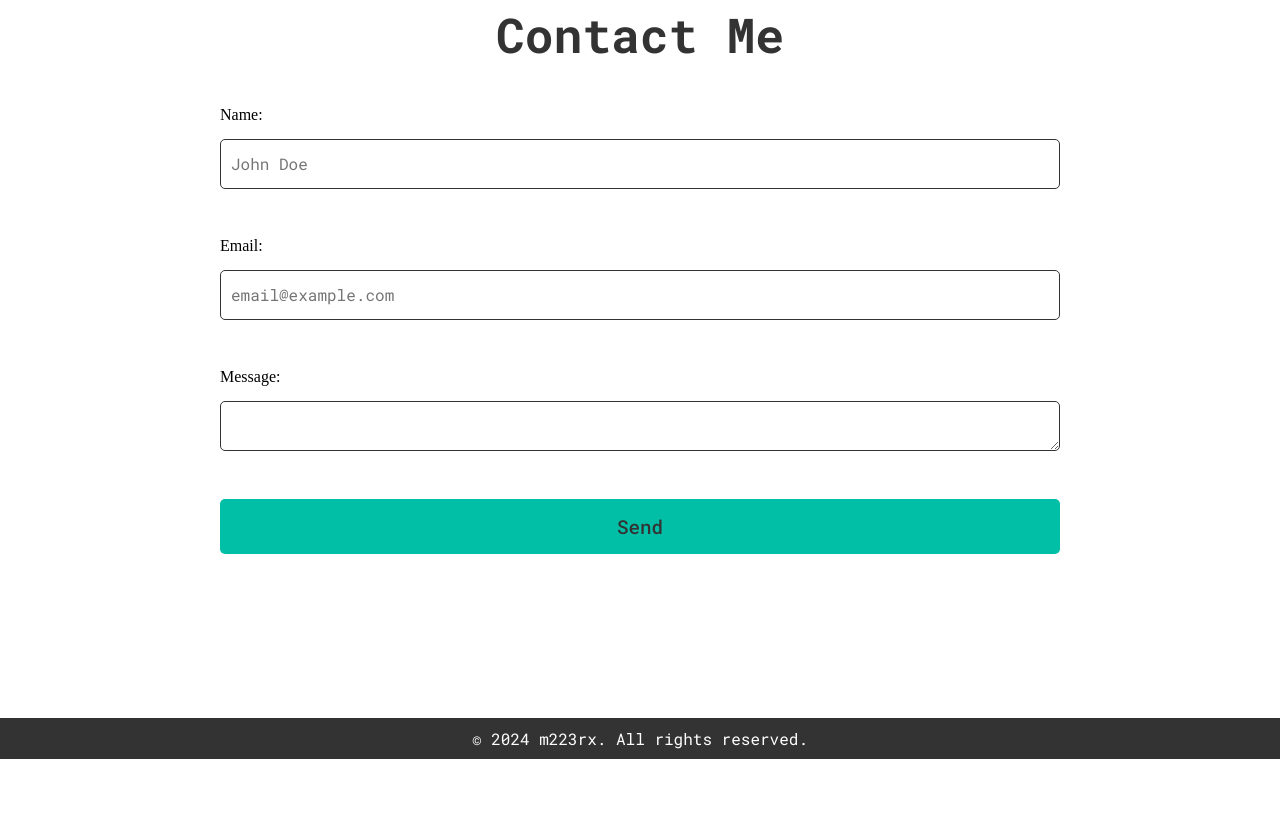
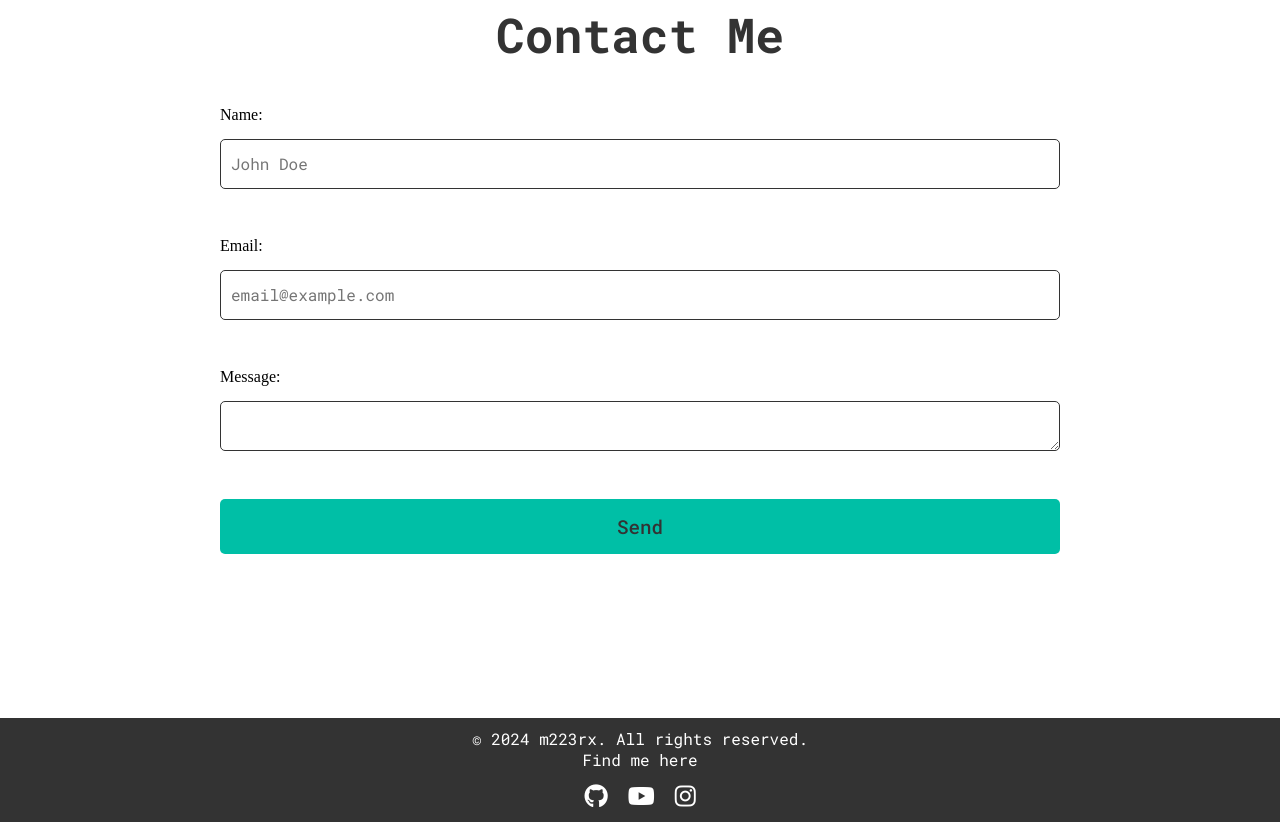
Before and after one commit to m223rx/simple-portfolio, a plain HTML site: page index.html in a window 1280 px wide. Shown: the part 3630-4452 px from the top of the page. Before the commit the page ends 4389 px from the top, so only its background shows below. Drawn offline with Linux system fonts and the light colour scheme; a web font is replaced by a local one.

Commit message:
latest update

```diff
--- a/index.html
+++ b/index.html
@@ -187,6 +187,18 @@
     <section class="footer">
         <footer>
             <p>&copy; 2024 m223rx. All rights reserved.</p>
+            <p>Find me here</p>
+            <div class="socialIcons">
+                <a href="https://github.com/m223rx/" target="_blank">
+                    <i class="fa-brands fa-github"></i>
+                </a>
+                <a href="https://www.youtube.com/@Nyxrealmusic" target="_blank">
+                    <i class="fa-brands fa-youtube"></i>
+                </a>
+                <a href="https://www.instagram.com/m223rx/" target="_blank">
+                    <i class="fa-brands fa-instagram"></i>
+                </a>
+            </div>
         </footer>
     </section>
     <div class="top">
--- a/styles/styles.css
+++ b/styles/styles.css
@@ -483,6 +483,20 @@ nav>ul>li>a:hover::after {
     font-family: "Roboto Mono", monospace;
 }
 
+.socialIcons{
+    display: flex;
+    justify-content: center;
+    align-items: center;
+    gap: 20px;
+    margin-top: 10px;
+}
+
+.socialIcons>a{
+    color: white;
+    font-size: 1.5rem;
+    transition: color 0.3s ease;
+}
+
 .top {
     width: 50px;
     height: 50px;
```
